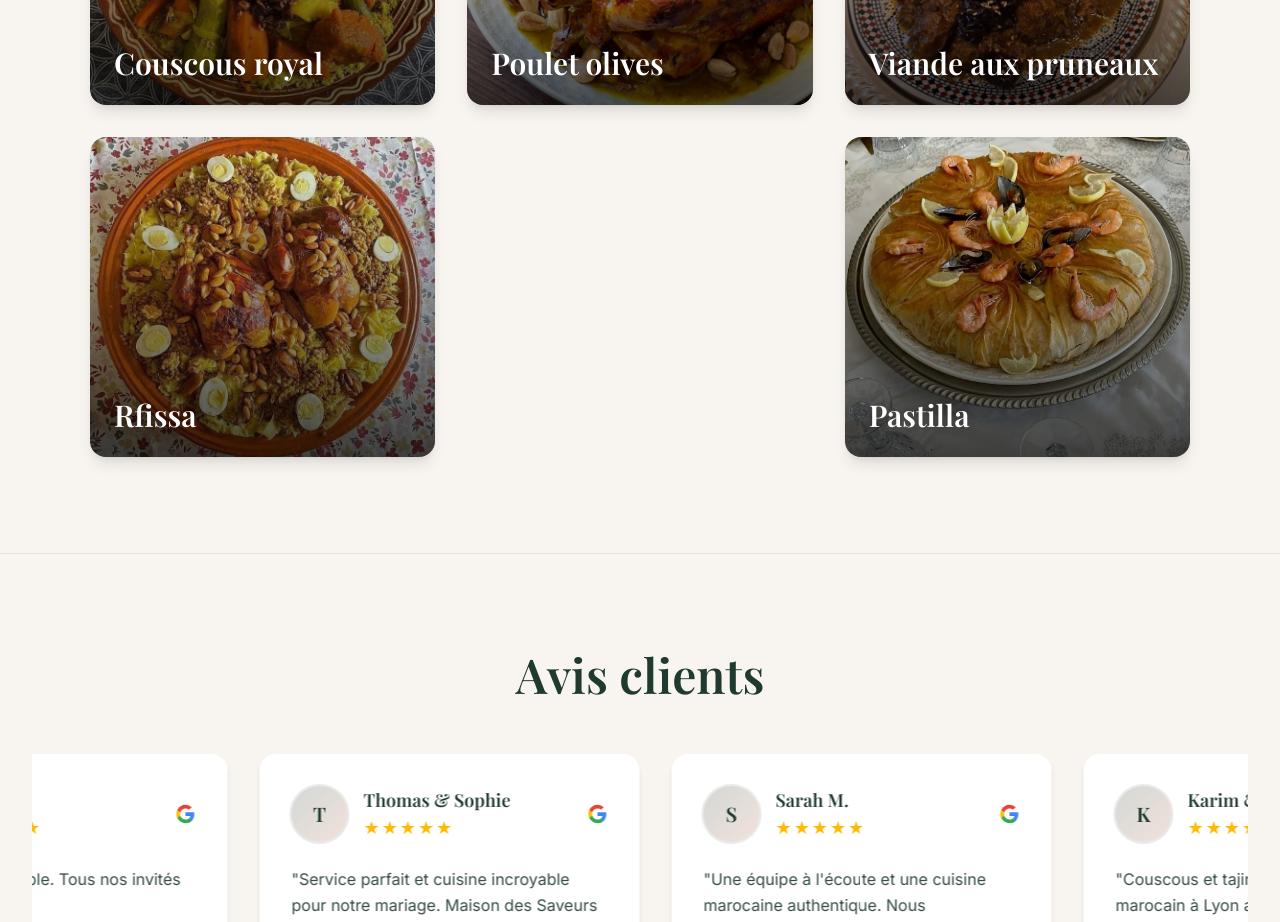
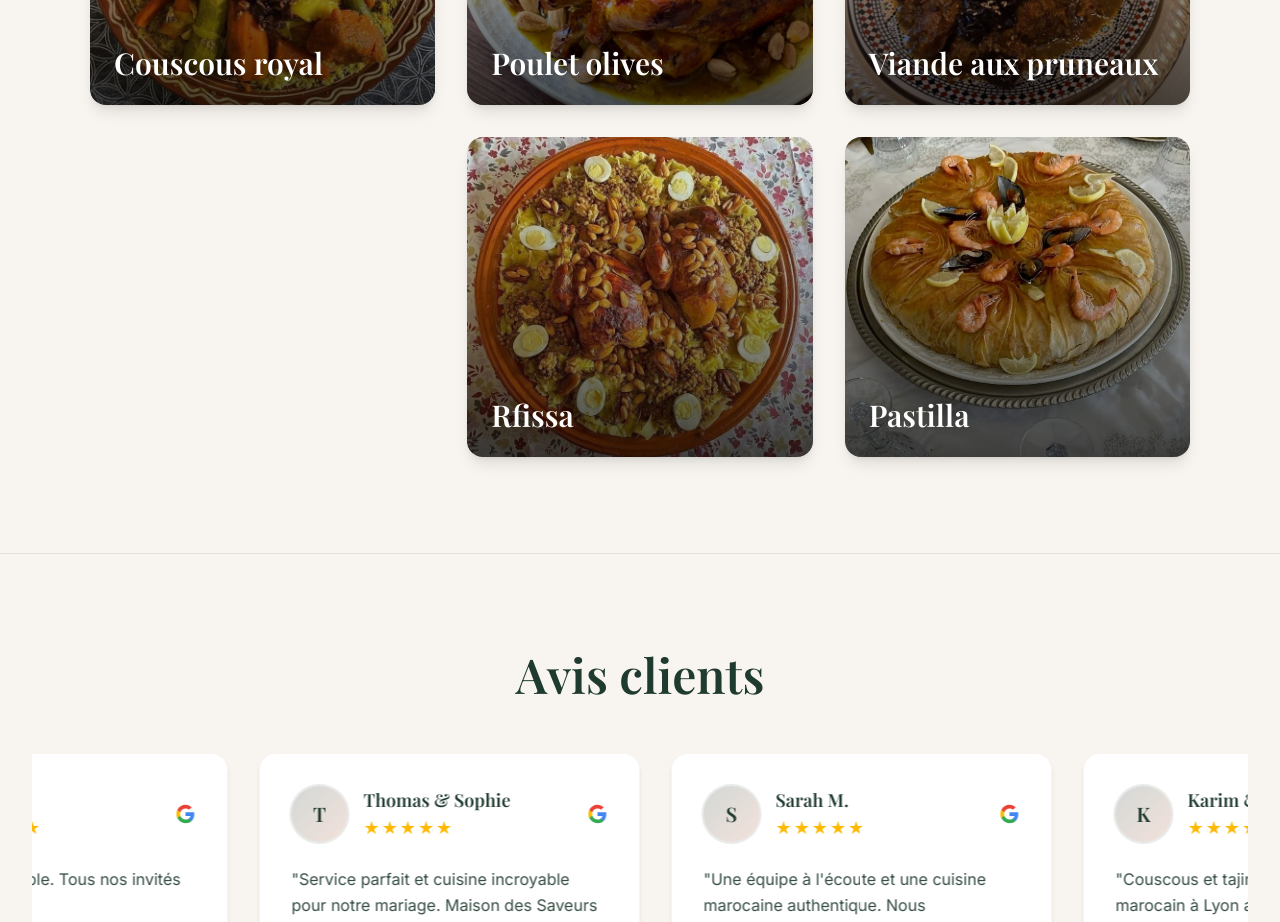
Before and after one commit to traiteurmds/maison-des-saveurs-site, a Next.js app: page / in a window 1280 px wide. Shown: the part 1320-2242 px from the top of the page. Built offline with nearby package versions, Linux system fonts and the light colour scheme.

Commit message:
Fix pyramid layout for menu grid

```diff
--- a/app/components/Menu3DExperience.tsx
+++ b/app/components/Menu3DExperience.tsx
@@ -165,7 +165,7 @@ export default function Menu3DExperience() {
               animate={{ opacity: 1, y: 0 }}
               exit={{ opacity: 0, y: -12 }}
               transition={{ duration: 0.4, delay: 0.05 * i, ease: [0.22, 1, 0.36, 1] }}
-              className={`aspect-[4/3] min-h-[280px] w-full md:min-h-[320px] ${isFiveItems && i === 3 ? "lg:col-start-1 lg:col-span-1 lg:justify-self-end" : ""} ${isFiveItems && i === 4 ? "lg:col-start-3 lg:col-span-1 lg:justify-self-start" : ""}`}
+              className={`aspect-[4/3] min-h-[280px] w-full md:min-h-[320px] ${isFiveItems && i === 3 ? "lg:col-start-2" : ""} ${isFiveItems && i === 4 ? "lg:col-start-3" : ""}`}
             >
               <div
                 role="button"
```
